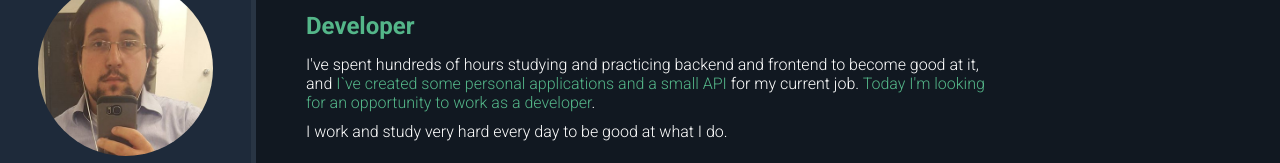
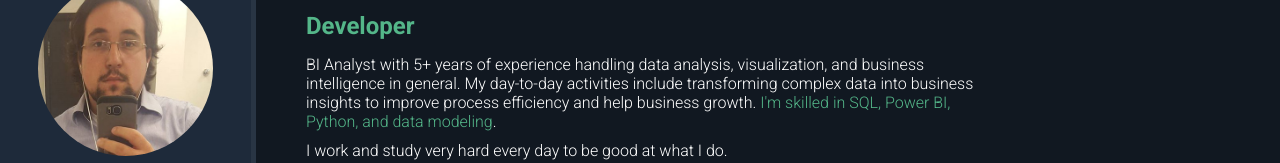
Before and after one commit to SirArthur0/sirarthur0.github.io, a plain HTML site: page index.html in a window 1280 px wide. Shown: the part 102-265 px from the top of the page. Drawn offline with nearby package versions, Linux system fonts and the light colour scheme.

Commit message:
Update index.html

```diff
--- a/index.html
+++ b/index.html
@@ -42,8 +42,9 @@
 				<span class="highlight">Developer</span>
 			</p>
 			<p class="description">
-					I've spent hundreds of hours studying and practicing backend and frontend to become good at it, and <span class="highlight"> I`ve created some personal applications and a small API</span> for my current job</span>.
-				<span class="highlight"> Today I'm looking for an opportunity to work as a developer</span>.
+				BI Analyst with 5+ years of experience handling data analysis, visualization, and business
+				intelligence in general. My day-to-day activities include transforming complex data into business insights to
+				improve process efficiency and help business growth. <span class="highlight">I'm skilled in SQL, Power BI, Python, and data modeling</span>.
 			</p>
 
 			<p class="description">I work and study very hard every day to be good at what I do.</p>
```
